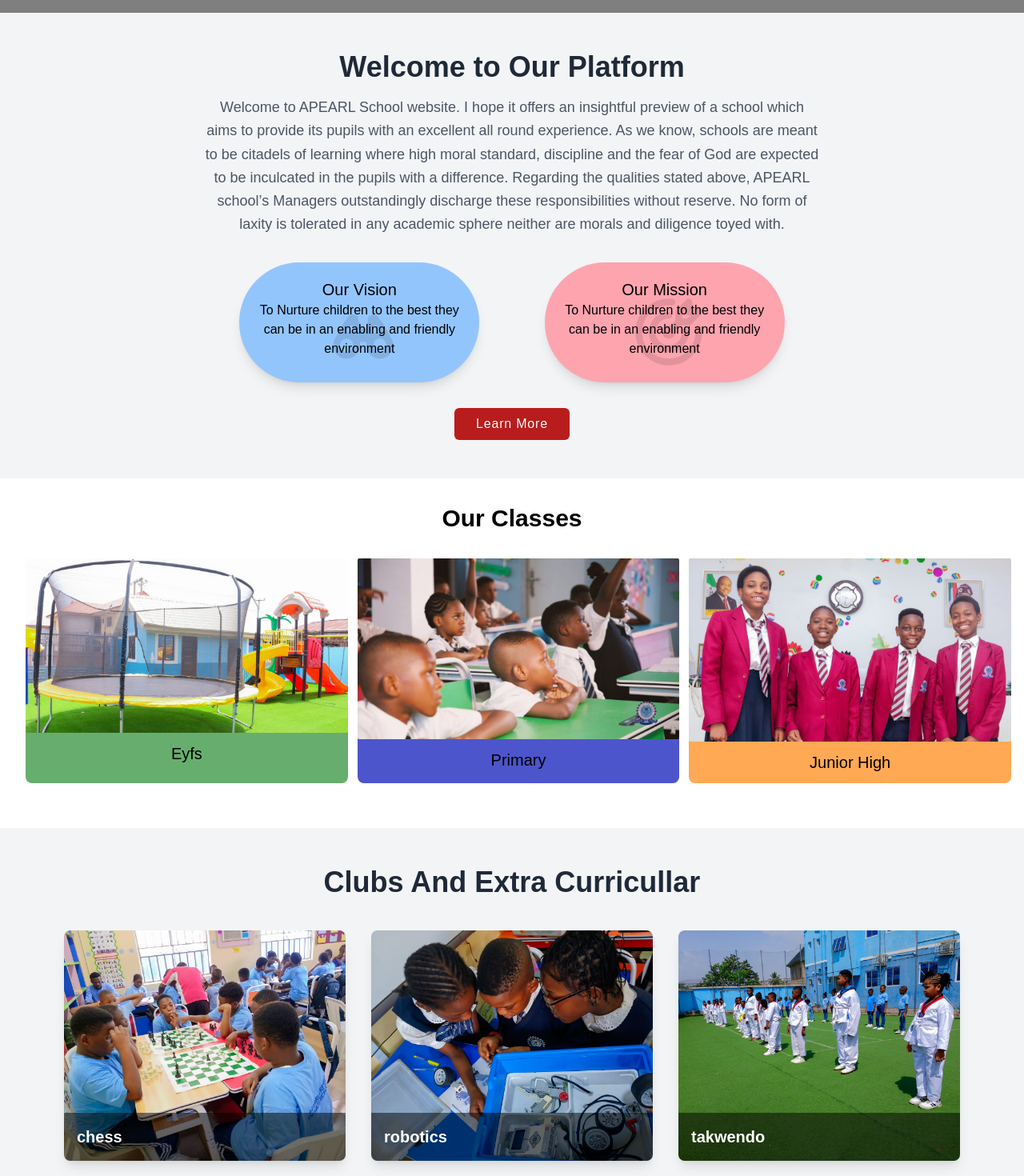
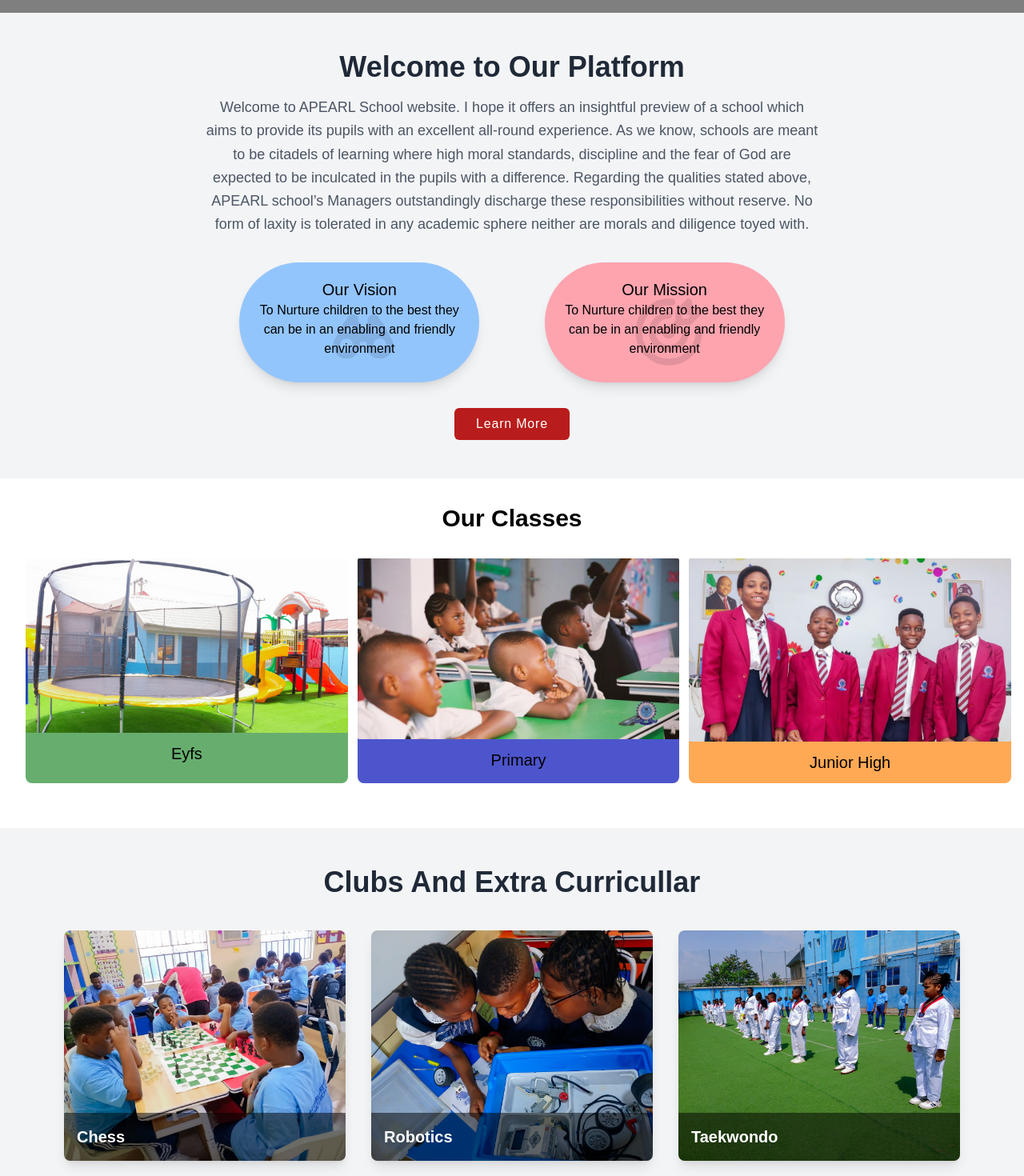
Before and after one commit to ebukanathan/appnew, a React (Vite) app: page / in a window 1280 px wide. Shown: the part 840-2310 px from the top of the page at 80% size. Built offline with nearby package versions, Linux system fonts and the light colour scheme; grey boxes are pictures that could not be loaded.

Commit message:
intro paragraph

```diff
--- a/src/Pages/Grade.jsx
+++ b/src/Pages/Grade.jsx
@@ -90,8 +90,8 @@
             <p className="font-normal mb-5 text-justify">
               Our dedicated KS1 team ensures that learning is both engaging and
               meaningful. Through a carefully structured curriculum, we focus on
-              literacy, numeracy, science, ICT and the humanities, while also
-              integrating creative subjects such as art, music, and physical
+              literacy, numeracy, science, ICT, and the humanities, while also
+              incorporating creative subjects like art, music, and physical
               education. Lessons are designed to be interactive, practical, and
               full of real-life context to make learning exciting and relevant
               for our young learners.
--- a/src/Pages/Home.jsx
+++ b/src/Pages/Home.jsx
@@ -27,7 +27,7 @@
   const clubs = [
     { name: "chess", photo: chess },
     { name: "robotics", photo: robotics },
-    { name: "takwendo", photo: takwendo },
+    { name: "taekwondo", photo: takwendo },
     { name: "ballet", photo: ballet },
     { name: "music", photo: music },
   ];
@@ -43,8 +43,8 @@
           <p className="mt-4 text-lg text-gray-600 leading-relaxed">
             Welcome to APEARL School website. I hope it offers an insightful
             preview of a school which aims to provide its pupils with an
-            excellent all round experience. As we know, schools are meant to be
-            citadels of learning where high moral standard, discipline and the
+            excellent all-round experience. As we know, schools are meant to be
+            citadels of learning where high moral standards, discipline and the
             fear of God are expected to be inculcated in the pupils with a
             difference. Regarding the qualities stated above, APEARL school’s
             Managers outstandingly discharge these responsibilities without
@@ -173,7 +173,7 @@
 
               {/* Transparent Overlay with Title */}
               <div className="absolute bottom-0 left-0 w-full bg-black bg-opacity-50 p-4">
-                <h3 className="text-white text-xl font-semibold">
+                <h3 className="text-white text-xl font-semibold capitalize">
                   {card.name}
                 </h3>
               </div>
--- a/src/components/NewsandEvents.jsx
+++ b/src/components/NewsandEvents.jsx
@@ -9,7 +9,7 @@
     {
       image: tiv,
       title: "Cultural day",
-      desc: "a vibrant showcase of traditions, music, dance, and fashion from diverse cultures! 🌎✨",
+      desc: "a vibrant showcase of traditions, music, dance, and fashion from diverse cultures!",
     },
     {
       image: edo,
@@ -19,7 +19,7 @@
     {
       image: interhouse,
       title: "interhouse sports competition",
-      desc: "a vibrant showcase of traditions, music, dance, and fashion from diverse cultures! 🌎✨",
+      desc: "Witnessing our students cheer for their houses, push their limits, and celebrate each other’s achievements reminded us why sports is a cornerstone of our school community.",
     },
   ];
   return (
```
